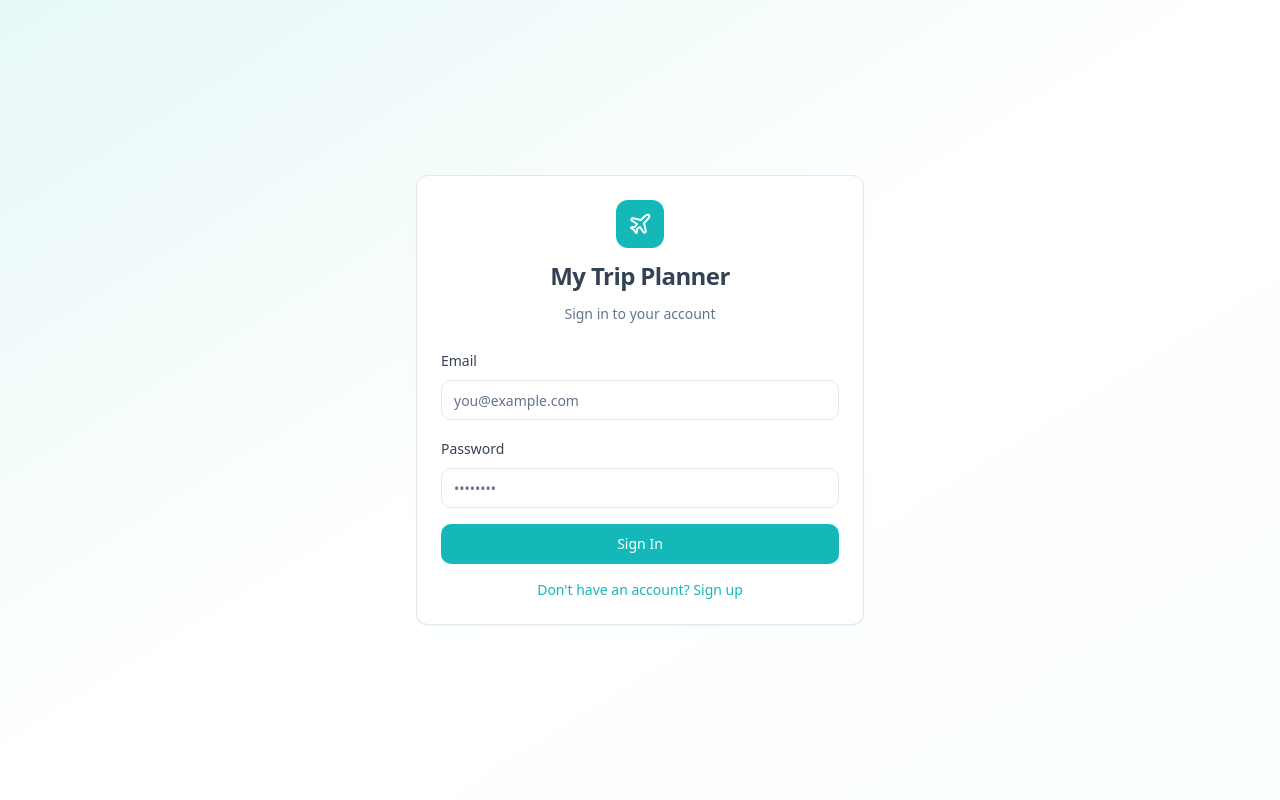
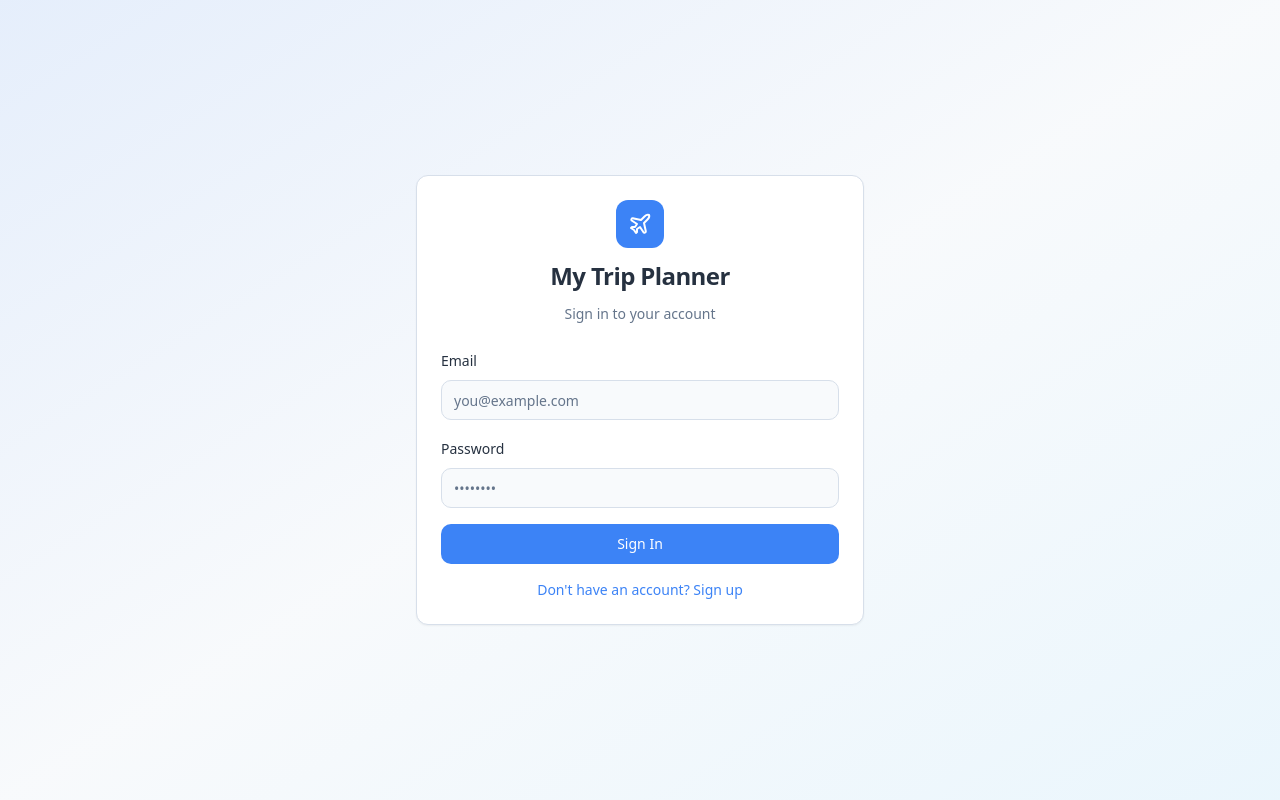
Before and after one commit to MHironimus719/My-trip-planner, a React (Vite) app: page /auth in a window 1280 px wide. Built offline with nearby package versions, Linux system fonts and the light colour scheme.

Commit message:
Update UI theme and add dark mode toggle
Refactors the UI to use a futuristic color scheme with dark blues and silvers. Adds a light/dark mode toggle to the settings page for user customization.

```diff
--- a/src/index.css
+++ b/src/index.css
@@ -8,28 +8,28 @@ All colors MUST be HSL.
 
 @layer base {
   :root {
-    --background: 0 0% 100%;
-    --foreground: 215 25% 27%;
+    --background: 210 40% 98%;
+    --foreground: 215 25% 20%;
 
     --card: 0 0% 100%;
-    --card-foreground: 215 25% 27%;
+    --card-foreground: 215 25% 20%;
 
     --popover: 0 0% 100%;
-    --popover-foreground: 215 25% 27%;
+    --popover-foreground: 215 25% 20%;
 
-    --primary: 180 80% 40%;
+    --primary: 217 91% 60%;
     --primary-foreground: 0 0% 100%;
 
-    --secondary: 210 40% 96.1%;
-    --secondary-foreground: 215 25% 27%;
+    --secondary: 210 40% 94%;
+    --secondary-foreground: 215 25% 20%;
 
-    --muted: 210 40% 96.1%;
-    --muted-foreground: 215.4 16.3% 46.9%;
+    --muted: 210 40% 94%;
+    --muted-foreground: 215 16% 47%;
 
-    --accent: 180 80% 95%;
-    --accent-foreground: 180 80% 40%;
+    --accent: 200 100% 85%;
+    --accent-foreground: 217 91% 35%;
 
-    --destructive: 0 84.2% 60.2%;
+    --destructive: 0 84% 60%;
     --destructive-foreground: 0 0% 100%;
 
     --success: 142 71% 45%;
@@ -38,46 +38,46 @@ All colors MUST be HSL.
     --warning: 38 92% 50%;
     --warning-foreground: 0 0% 100%;
 
-    --border: 214.3 31.8% 91.4%;
-    --input: 214.3 31.8% 91.4%;
-    --ring: 180 80% 40%;
+    --border: 214 32% 88%;
+    --input: 214 32% 88%;
+    --ring: 217 91% 60%;
 
     --radius: 0.75rem;
 
     --sidebar-background: 0 0% 98%;
-    --sidebar-foreground: 240 5.3% 26.1%;
-    --sidebar-primary: 180 80% 40%;
+    --sidebar-foreground: 215 25% 20%;
+    --sidebar-primary: 217 91% 60%;
     --sidebar-primary-foreground: 0 0% 100%;
-    --sidebar-accent: 240 4.8% 95.9%;
-    --sidebar-accent-foreground: 240 5.9% 10%;
-    --sidebar-border: 220 13% 91%;
-    --sidebar-ring: 180 80% 40%;
+    --sidebar-accent: 210 40% 94%;
+    --sidebar-accent-foreground: 215 25% 20%;
+    --sidebar-border: 214 32% 88%;
+    --sidebar-ring: 217 91% 60%;
   }
 
   .dark {
-    --background: 222.2 84% 4.9%;
-    --foreground: 210 40% 98%;
+    --background: 220 40% 8%;
+    --foreground: 210 40% 95%;
 
-    --card: 222.2 84% 4.9%;
-    --card-foreground: 210 40% 98%;
+    --card: 220 35% 12%;
+    --card-foreground: 210 40% 95%;
 
-    --popover: 222.2 84% 4.9%;
-    --popover-foreground: 210 40% 98%;
+    --popover: 220 35% 12%;
+    --popover-foreground: 210 40% 95%;
 
-    --primary: 180 80% 50%;
-    --primary-foreground: 215 25% 27%;
+    --primary: 217 91% 60%;
+    --primary-foreground: 0 0% 100%;
 
-    --secondary: 217.2 32.6% 17.5%;
-    --secondary-foreground: 210 40% 98%;
+    --secondary: 220 30% 18%;
+    --secondary-foreground: 210 40% 95%;
 
-    --muted: 217.2 32.6% 17.5%;
-    --muted-foreground: 215 20.2% 65.1%;
+    --muted: 220 30% 18%;
+    --muted-foreground: 215 20% 65%;
 
-    --accent: 217.2 32.6% 17.5%;
-    --accent-foreground: 210 40% 98%;
+    --accent: 200 80% 50%;
+    --accent-foreground: 0 0% 100%;
 
-    --destructive: 0 62.8% 30.6%;
-    --destructive-foreground: 210 40% 98%;
+    --destructive: 0 63% 31%;
+    --destructive-foreground: 210 40% 95%;
 
     --success: 142 71% 45%;
     --success-foreground: 0 0% 100%;
@@ -85,17 +85,18 @@ All colors MUST be HSL.
     --warning: 38 92% 50%;
     --warning-foreground: 0 0% 100%;
 
-    --border: 217.2 32.6% 17.5%;
-    --input: 217.2 32.6% 17.5%;
-    --ring: 180 80% 50%;
-    --sidebar-background: 240 5.9% 10%;
-    --sidebar-foreground: 240 4.8% 95.9%;
-    --sidebar-primary: 180 80% 50%;
-    --sidebar-primary-foreground: 215 25% 27%;
-    --sidebar-accent: 240 3.7% 15.9%;
-    --sidebar-accent-foreground: 240 4.8% 95.9%;
-    --sidebar-border: 240 3.7% 15.9%;
-    --sidebar-ring: 180 80% 50%;
+    --border: 220 30% 20%;
+    --input: 220 30% 20%;
+    --ring: 217 91% 60%;
+
+    --sidebar-background: 220 40% 10%;
+    --sidebar-foreground: 210 40% 90%;
+    --sidebar-primary: 217 91% 60%;
+    --sidebar-primary-foreground: 0 0% 100%;
+    --sidebar-accent: 220 30% 18%;
+    --sidebar-accent-foreground: 210 40% 90%;
+    --sidebar-border: 220 30% 20%;
+    --sidebar-ring: 217 91% 60%;
   }
 }
 
--- a/src/pages/Settings.tsx
+++ b/src/pages/Settings.tsx
@@ -1,12 +1,16 @@
 import { Card } from "@/components/ui/card";
 import { Button } from "@/components/ui/button";
 import { useAuth } from "@/contexts/AuthContext";
-import { LogOut } from "lucide-react";
+import { LogOut, Sun, Moon } from "lucide-react";
 import { useNavigate } from "react-router-dom";
+import { useTheme } from "next-themes";
+import { Label } from "@/components/ui/label";
+import { Switch } from "@/components/ui/switch";
 
 export default function Settings() {
   const { signOut, user } = useAuth();
   const navigate = useNavigate();
+  const { theme, setTheme } = useTheme();
 
   const handleSignOut = async () => {
     await signOut();
@@ -19,6 +23,32 @@ export default function Settings() {
         <h2 className="text-3xl font-bold">Settings</h2>
         <p className="text-muted-foreground mt-1">Manage your account and preferences</p>
       </div>
+
+      <Card className="p-6">
+        <h3 className="text-lg font-semibold mb-4">Appearance</h3>
+        <div className="flex items-center justify-between">
+          <div className="flex items-center gap-3">
+            {theme === "dark" ? (
+              <Moon className="w-5 h-5 text-primary" />
+            ) : (
+              <Sun className="w-5 h-5 text-primary" />
+            )}
+            <div>
+              <Label htmlFor="theme-toggle" className="text-base font-medium">
+                Dark Mode
+              </Label>
+              <p className="text-sm text-muted-foreground">
+                Toggle between light and dark theme
+              </p>
+            </div>
+          </div>
+          <Switch
+            id="theme-toggle"
+            checked={theme === "dark"}
+            onCheckedChange={(checked) => setTheme(checked ? "dark" : "light")}
+          />
+        </div>
+      </Card>
 
       <Card className="p-6">
         <h3 className="text-lg font-semibold mb-4">Account Information</h3>
```
